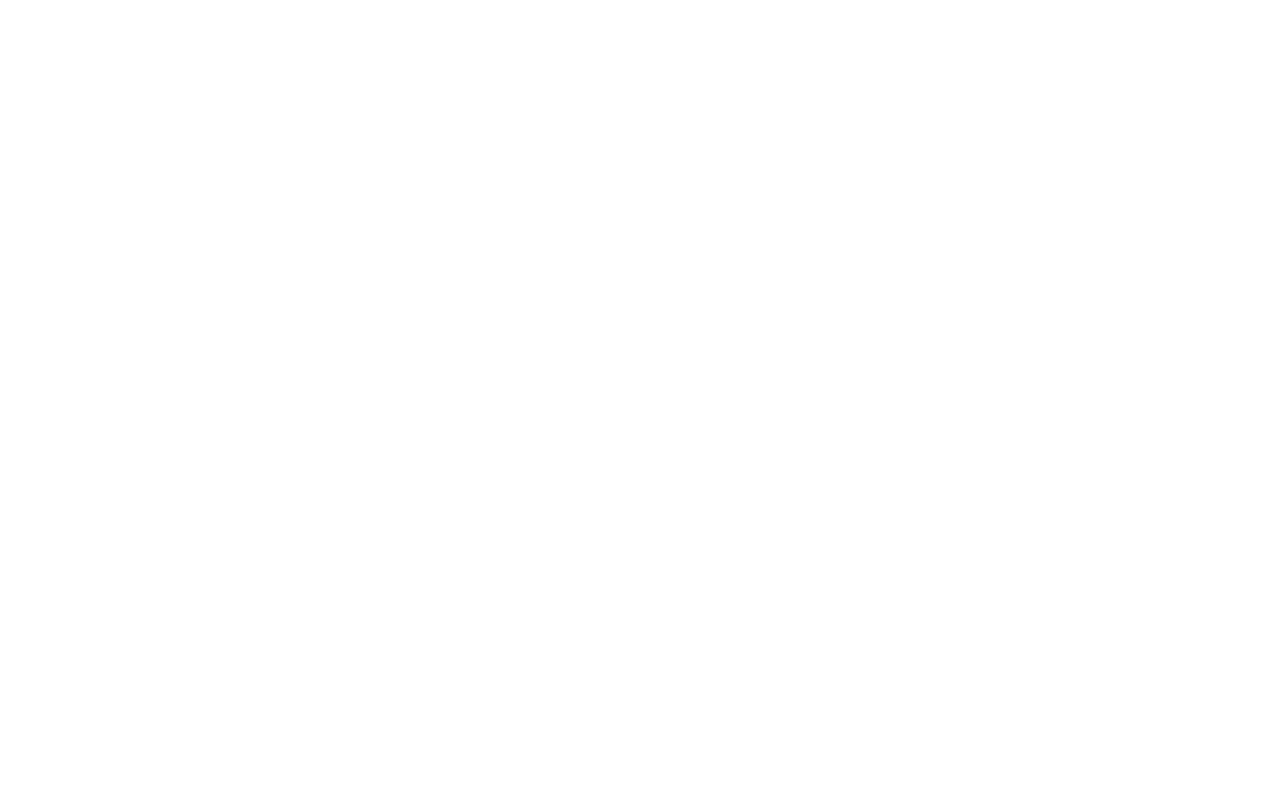
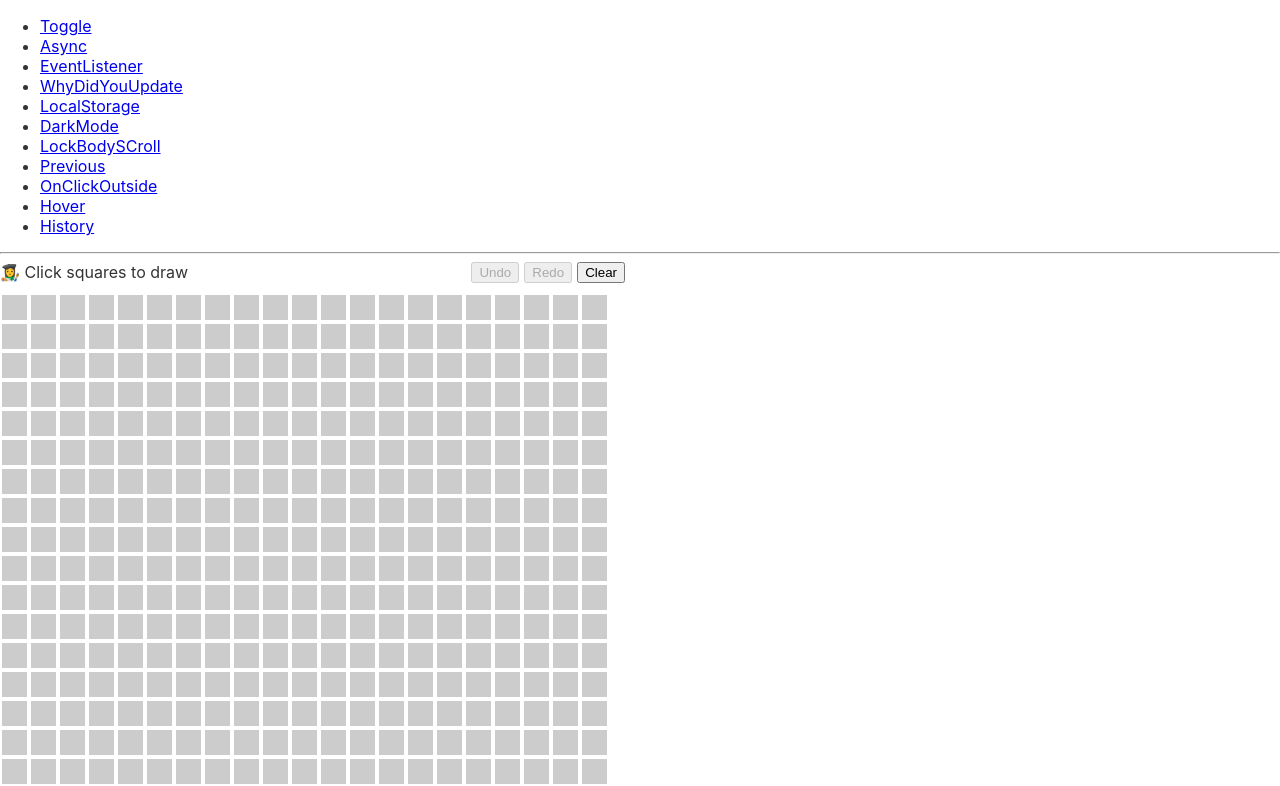
Before and after one commit to shuangmianxiaoQ/use-hooks, a React (Create React App) app: page /history in a window 1280 px wide. Before the commit this address had no page. Shown: the top 786 px of the page. Built offline with nearby package versions, Linux system fonts and the light colour scheme.

Commit message:
useHistory

```diff
--- a/src/App.tsx
+++ b/src/App.tsx
@@ -4,6 +4,7 @@
   Async,
   DarkMode,
   EventListener,
+  History,
   Hover,
   LocalStorage,
   LockBodyScroll,
@@ -27,6 +28,7 @@
         <Route path="local-body-scroll" element={<LockBodyScroll />} />
         <Route path="previous" element={<Previous />} />
         <Route path="on-click-outside" element={<OnClickOutside />} />
+        <Route path="history" element={<History />} />
       </Route>
     </Routes>
   );
--- a/src/Layout.tsx
+++ b/src/Layout.tsx
@@ -35,6 +35,9 @@
           <li>
             <Link to="/hover">Hover</Link>
           </li>
+          <li>
+            <Link to="/history">History</Link>
+          </li>
         </ul>
       </nav>
 
--- /dev/null
+++ b/src/components/History/index.tsx
@@ -0,0 +1,43 @@
+import React, { ReactElement } from "react";
+import { useHistory } from "../../hooks";
+import "./styles.scss";
+
+const History = () => {
+  const { state, set, undo, redo, clear, canUndo, canRedo } = useHistory<
+    Record<number, boolean>
+  >({});
+
+  return (
+    <div className="container">
+      <div className="controls">
+        <div className="title">👩‍🎨 Click squares to draw</div>
+        <button onClick={undo} disabled={!canUndo}>
+          Undo
+        </button>
+        <button onClick={redo} disabled={!canRedo}>
+          Redo
+        </button>
+        <button onClick={clear}>Clear</button>
+      </div>
+
+      <div className="grid">
+        {((blocks: ReactElement[], i, len) => {
+          // Generate a grid of blocks
+          while (++i <= len) {
+            const index = i;
+            blocks.push(
+              <div
+                className={"block" + (state[index] ? " active" : "")}
+                onClick={() => set({ ...state, [index]: !state[index] })}
+                key={i}
+              />
+            );
+          }
+          return blocks;
+        })([], 0, 625)}
+      </div>
+    </div>
+  );
+};
+
+export default History;
--- /dev/null
+++ b/src/components/History/styles.scss
@@ -0,0 +1,38 @@
+.container {
+  max-width: 625px;
+  width: 100%;
+}
+
+.controls {
+  display: flex;
+  justify-content: flex-end;
+  margin-bottom: 10px;
+
+  .title {
+    margin-right: auto;
+  }
+
+  button {
+    margin-right: 5px;
+    &:last-child {
+      margin-right: 0;
+    }
+  }
+}
+
+.grid {
+  display: flex;
+  flex-wrap: wrap;
+}
+
+.block {
+  width: 25px;
+  height: 25px;
+  border: 2px solid #fff;
+  background-color: #ccc;
+  cursor: pointer;
+
+  &.active {
+    background-color: #00aaff;
+  }
+}
--- a/src/components/index.ts
+++ b/src/components/index.ts
@@ -1,6 +1,7 @@
 export { default as Async } from "./Async";
 export { default as DarkMode } from "./DarkMode";
 export { default as EventListener } from "./EventListener";
+export { default as History } from "./History";
 export { default as Hover } from "./Hover";
 export { default as LocalStorage } from "./LocalStorage";
 export { default as LockBodyScroll } from "./LockBodyScroll";
--- a/src/hooks/index.ts
+++ b/src/hooks/index.ts
@@ -1,6 +1,7 @@
 export { default as useAsync } from "./use-async";
 export { default as useDarkMode } from "./use-dark-mode";
 export { default as useEventListener } from "./use-event-listener";
+export { default as useHistory} from "./use-history";
 export { default as useHover } from "./use-hover";
 export { default as useLocalStorage } from "./use-local-storage";
 export { default as useLockBodyScroll } from "./use-lock-body-scroll";
--- /dev/null
+++ b/src/hooks/use-history.ts
@@ -0,0 +1,105 @@
+import { Dispatch, useCallback, useReducer } from "react";
+
+enum ActionType {
+  SET = "SET",
+  UNDO = "UNDO",
+  REDO = "REDO",
+  CLEAR = "CLEAR"
+}
+
+interface State<T> {
+  prevArr: T[];
+  currValue: T;
+  nextArr: T[];
+}
+
+interface Action<T> {
+  type: ActionType;
+  newValue?: T;
+}
+
+const initialState = {
+  /** 记录回退时的每一次状态 */
+  prevArr: [],
+  /** 存储当前显示的状态值 */
+  currValue: null,
+  /** 记录将要前进到某状态 */
+  nextArr: []
+};
+
+const reducer = <T>(state: State<T>, action: Action<T>): State<T> => {
+  const { prevArr, currValue, nextArr } = state;
+
+  switch (action.type) {
+    case ActionType.SET:
+      if (action.newValue === currValue) {
+        return state;
+      }
+
+      return {
+        prevArr: [...prevArr, currValue],
+        currValue: action.newValue!,
+        nextArr: []
+      };
+    case ActionType.UNDO:
+      const prevValue = prevArr[prevArr.length - 1];
+      const newPrevArr = prevArr.slice(0, prevArr.length - 1);
+
+      return {
+        prevArr: newPrevArr,
+        currValue: prevValue,
+        nextArr: [currValue, ...nextArr]
+      };
+    case ActionType.REDO:
+      const nextValue = nextArr[0];
+      const newNextArr = nextArr.slice(1);
+
+      return {
+        prevArr: [...prevArr, nextValue],
+        currValue: nextValue,
+        nextArr: newNextArr
+      };
+    case ActionType.CLEAR:
+      return {
+        ...initialState,
+        currValue: action.newValue!
+      };
+  }
+  return state;
+};
+
+const useHistory = <T>(initialValue: T) => {
+  const [state, dispatch] = useReducer(reducer, {
+    ...initialState,
+    currValue: initialValue
+  }) as [State<T>, Dispatch<Action<T>>];
+
+  console.log(state);
+
+  const canUndo = state.prevArr.length !== 0;
+  const canRedo = state.nextArr.length !== 0;
+
+  const set = useCallback((newValue) => {
+    dispatch({ type: ActionType.SET, newValue });
+  }, []);
+
+  const undo = useCallback(() => {
+    if (canUndo) {
+      dispatch({ type: ActionType.UNDO });
+    }
+  }, [canUndo]);
+
+  const redo = useCallback(() => {
+    if (canRedo) {
+      dispatch({ type: ActionType.REDO });
+    }
+  }, [canRedo]);
+
+  const clear = useCallback(() => {
+    dispatch({ type: ActionType.CLEAR, newValue: initialValue });
+  }, [initialValue]);
+
+  return { state: state.currValue, set, undo, redo, canUndo, canRedo, clear };
+};
+
+export default useHistory;
```
